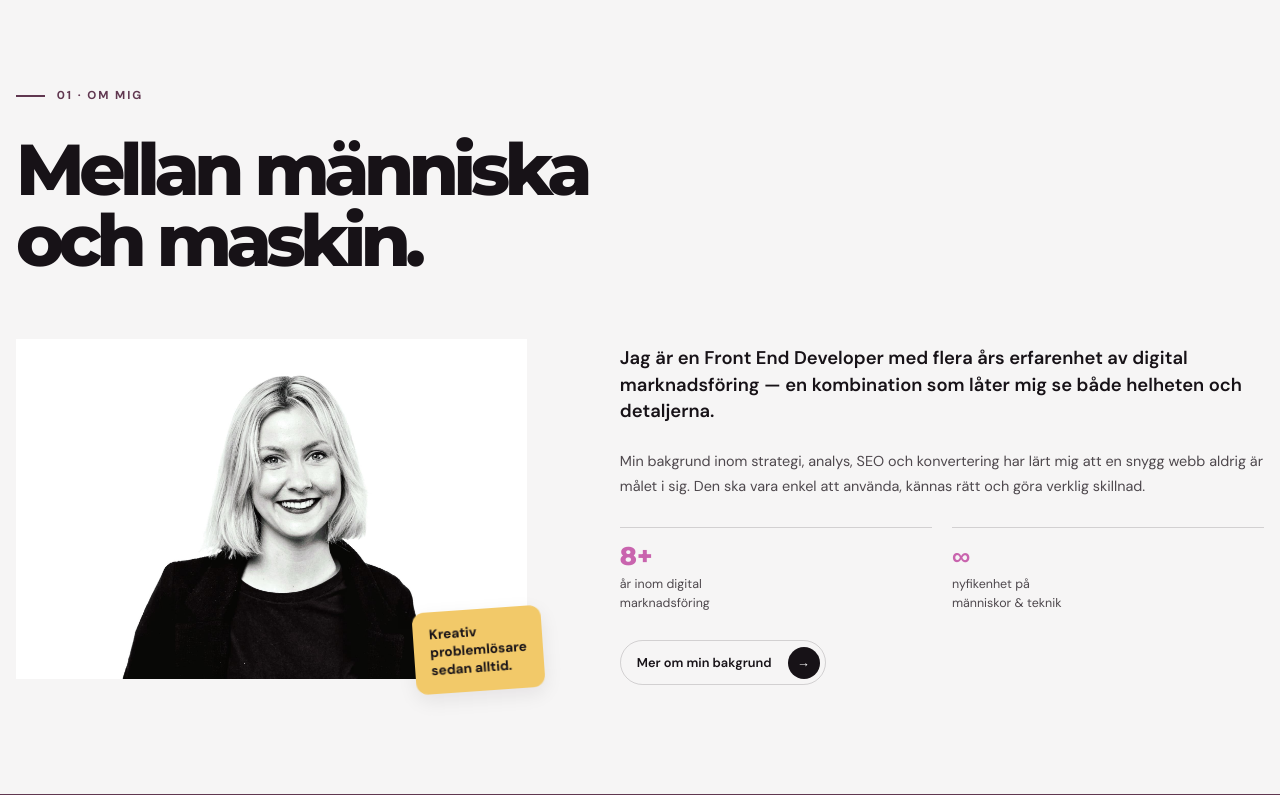
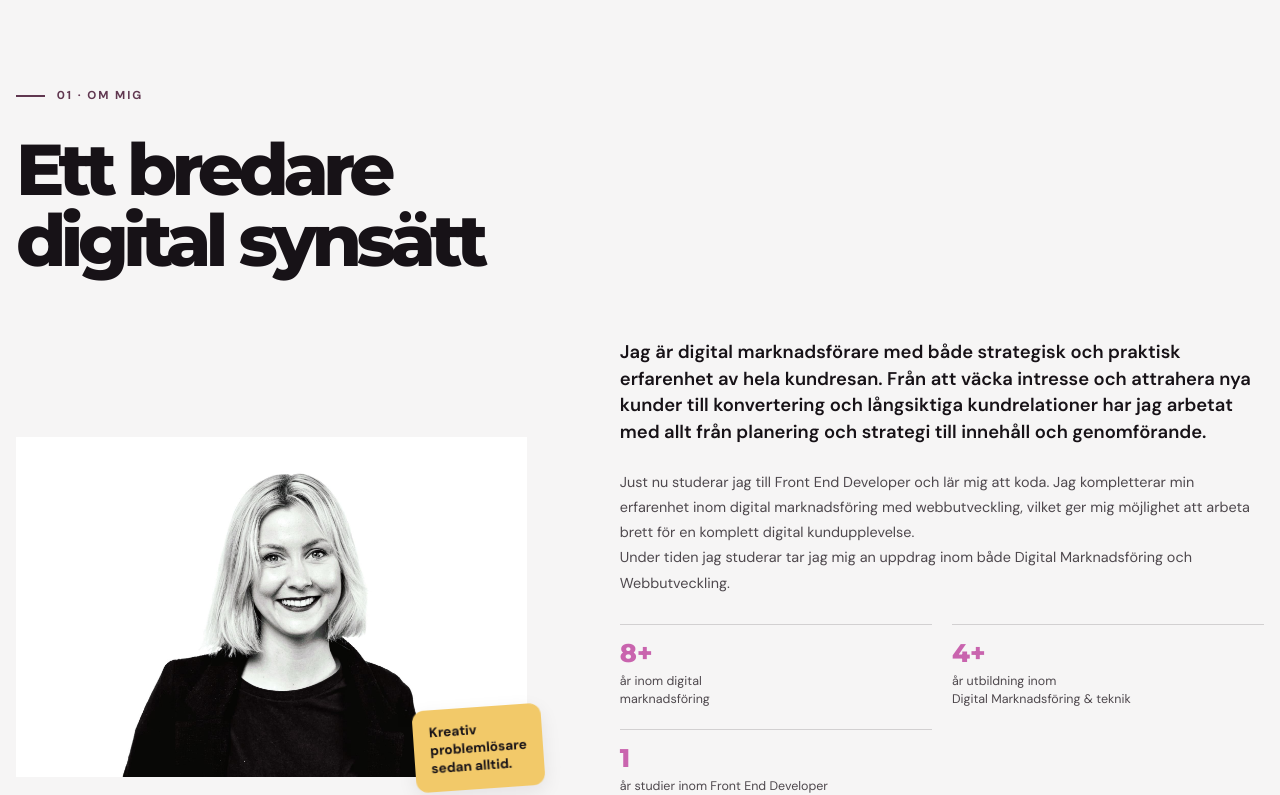
Before and after one commit to jenniemodd/portfolio_2, a React (Vite) app: page / in a window 1280 px wide. Shown: the part 1120-1915 px from the top of the page. Built offline with nearby package versions, Linux system fonts and the light colour scheme.

Commit message:
feat: update About component text for improved clarity and relevance

```diff
--- a/src/components/About.tsx
+++ b/src/components/About.tsx
@@ -7,9 +7,9 @@ function About() {
       <p className={styles.eyebrow}>01 · Om mig</p>
 
       <h2 className={styles.heading}>
-        Mellan människa
+        Ett bredare
         <br />
-        och maskin.
+        digital synsätt
       </h2>
 
       <div className={styles.content}>
@@ -31,17 +31,12 @@ function About() {
 
         <div className={styles.copy}>
           <p className={styles.lead}>
-            Jag är en Front End Developer med flera års
-            erfarenhet av digital marknadsföring — en
-            kombination som låter mig se både helheten
-            och detaljerna.
+            Jag är digital marknadsförare med både strategisk och praktisk erfarenhet av hela kundresan. Från att väcka intresse och attrahera nya kunder till konvertering och långsiktiga kundrelationer har jag arbetat med allt från planering och strategi till innehåll och genomförande.
           </p>
 
           <p className={styles.description}>
-            Min bakgrund inom strategi, analys, SEO och
-            konvertering har lärt mig att en snygg webb
-            aldrig är målet i sig. Den ska vara enkel att
-            använda, kännas rätt och göra verklig skillnad.
+            Just nu studerar jag till Front End Developer och lär mig att koda. Jag kompletterar min erfarenhet inom digital marknadsföring med webbutveckling, vilket ger mig möjlighet att arbeta brett för en komplett digital kundupplevelse.
+            <br />Under tiden jag studerar tar jag mig an uppdrag inom både Digital Marknadsföring och Webbutveckling.
           </p>
 
           <div className={styles.stats}>
@@ -55,17 +50,25 @@ function About() {
             </div>
 
             <div className={styles.stat}>
-              <span className={styles.statNumber}>∞</span>
+              <span className={styles.statNumber}>4+</span>
               <p>
-                nyfikenhet på
+                år utbildning inom
                 <br />
-                människor & teknik
+                Digital Marknadsföring & teknik
+              </p>
+            </div>
+              <div className={styles.stat}>
+              <span className={styles.statNumber}>1</span>
+              <p>
+                år studier inom Front End Developer
+                <br />
+                (pågående)
               </p>
             </div>
           </div>
 
-          <a href="#contact" className={styles.button}>
-            Mer om min bakgrund
+          <a href="#projects" className={styles.button}>
+            Se mina projekt
             <span aria-hidden="true">→</span>
           </a>
         </div>
```
